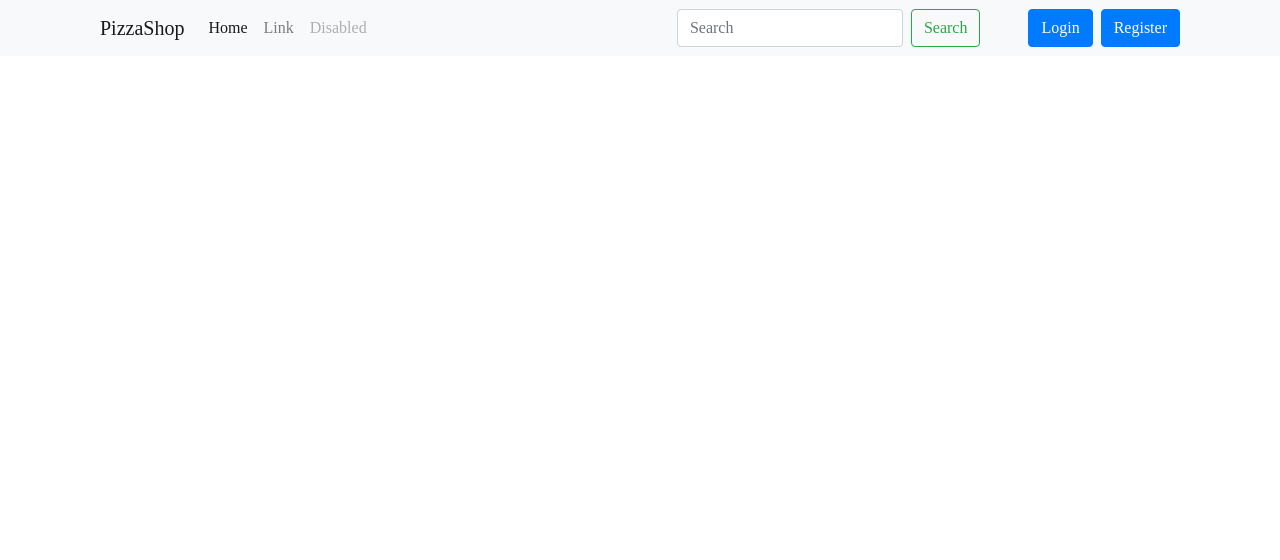
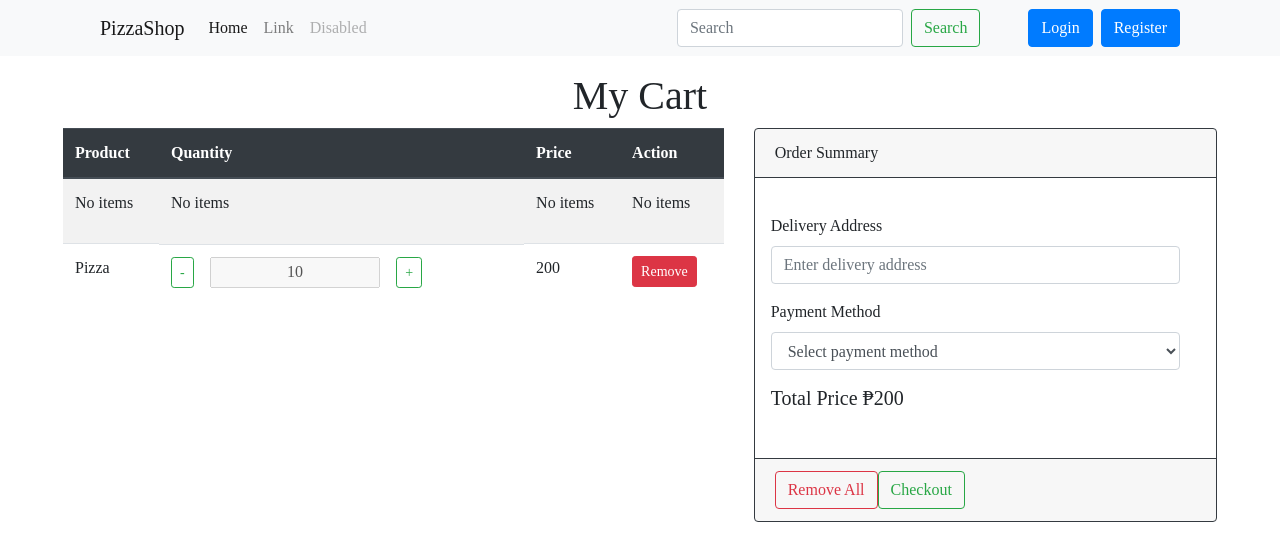
Before and after one commit to youzrah/pizza-shop, a React (Create React App) app in the folder frontend/: page /cart in a window 1280 px wide. Shown: the top 560 px of the page. Built offline with nearby package versions, Linux system fonts and the light colour scheme; a web font is replaced by a local one.

Commit message:
Cart front

```diff
--- a/frontend/src/App.js
+++ b/frontend/src/App.js
@@ -2,7 +2,8 @@ import './App.css';
 import { BrowserRouter as Router, Routes, Route } from "react-router-dom";
 import Dashboard from './Components/Admin/Dashboard';
 import ProductCreate from './Components/Admin/ProductCreate';
-import { ToastContainer } from 'react-toastify';
+import { toast, ToastContainer } from 'react-toastify';
+import { success, error } from './Components/Layout/Toast';
 import ProductsList from './Components/Admin/ProductsList';
 import ProductUpdate from './Components/Admin/ProductUpdate';
 import Home from './Components/Home';
@@ -12,8 +13,78 @@ import Login from './Components/User/Login';
 import Register from './Components/User/Register';
 import PasswordForgot from './Components/User/PasswordForgot';
 import PasswordReset from './Components/User/PasswordReset';
+import Profile from './Components/User/Profile';
+import { useState } from 'react';
+import axios from 'axios';
+import Cart from './Components/Cart/Cart';
 
 function App() {
+
+  const [state, setState] = useState({
+    cartItems: localStorage.getItem('cartItems')
+      ? JSON.parse(localStorage.getItem('cartItems'))
+      : [],
+    shippingInfo: localStorage.getItem('shippingInfo')
+      ? JSON.parse(localStorage.getItem('shippingInfo'))
+      : {},
+  })
+
+  const addItemToCart = async (id, quantity = 1) => {
+
+    try {
+      const { data } = await axios.get(`${process.env.REACT_APP_API}/api/v1/product/${id}`)
+      console.log(data)
+      const item = {
+        product: data.product._id,
+        name: data.product.name,
+        price: data.product.price,
+        image: data.product.images[0].url,
+        stock: data.product.stock,
+        quantity: quantity
+      }
+
+      const isItemExist = state.cartItems.find(i => i.product === item.product)
+      console.log(isItemExist, state)
+
+      if (isItemExist) {
+        setState({
+          ...state,
+          cartItems: state.cartItems.map(i => i.product === isItemExist.product ? item : i)
+        })
+      }
+
+      else {
+        setState({
+          ...state,
+          cartItems: [...state.cartItems, item]
+        })
+      }
+
+      success('Item Added Successfully')
+
+    } catch (err) {
+      error("Error Occured")
+    }
+
+  }
+
+  const removeItemFromCart = async (id) => {
+    setState({
+      ...state,
+      cartItems: state.cartItems.filter(i => i.product !== id)
+    })
+    localStorage.setItem('cartItems', JSON.stringify(state.cartItems))
+  }
+
+  const saveShippingInfo = async (data) => {
+    setState({
+      ...state,
+      shippingInfo: data
+    })
+    localStorage.setItem('shippingInfo', JSON.stringify(data))
+  }
+
+
   return (
     <div className="App">
       <Router>
@@ -21,11 +92,13 @@ function App() {
         <Routes>
 
           {/* User Access */}
-          <Route path="/" element={<Home />} />
+          <Route path="/" element={<Home cartItems={state.cartItems} addItemToCart={addItemToCart} />} />
           <Route path="/login" element={<Login />} />
           <Route path="/register" element={<Register />} />
           <Route path='/forgot/password' element={<PasswordForgot />} />
           <Route path='/reset/password/:token' element={<PasswordReset />} />
+          <Route path='/ako' element={<Profile />} />
+          <Route path='/cart' element={<Cart cartItems={state.cartItems} addItemToCart={addItemToCart} removeItemFromCart={removeItemFromCart} />} />
 
           {/* Admin Access */}
           <Route path="/dashboard" element={<Dashboard />} />
--- /dev/null
+++ b/frontend/src/Components/Cart/Cart.js
@@ -0,0 +1,89 @@
+import React from 'react'
+
+const Cart = ({ addItemToCart, cartItems, removeItemFromCart }) => {
+    return (
+        <div className="container-fluid">
+            <div className="row justify-content-center mt-3">
+                <h1>My Cart</h1>
+            </div>
+            <div className="row justify-content-center pl-lg-5 pr-lg-5">
+                <div className="col-lg-7">
+                    <table className="table table-striped">
+                        <thead className="thead-dark">
+                            <tr>
+                                <th scope="col">Product</th>
+                                <th scope="col">Quantity</th>
+                                <th scope="col">Price</th>
+                                <th scope="col">Action</th>
+                            </tr>
+                        </thead>
+                        <tbody>
+                            <tr>
+                                <td>
+                                    <p>No items</p>
+                                </td>
+                                <td>
+                                    <p>No items</p>
+                                </td>
+                                <td>
+                                    <p>No items</p>
+                                </td>
+                                <td>
+                                    <p>No items</p>
+                                </td>
+                            </tr>
+                            <tr>
+                                <td>Pizza</td>
+                                <td className='d-flex'>
+                                    <button data-id="{{ $key }}"
+                                        className="btn btn-outline-success btn-sm sub mr-lg-3">-</button>
+                                    <input className="quantityform-control form-inline text-center w-50" disabled
+                                        value="10" />
+                                    <button data-id="{{ $key }}"
+                                        className="btn btn-outline-success btn-sm add ml-lg-3">+</button>
+                                </td>
+                                <td className="item-price">200</td>
+                                <td>
+                                    <a href="#!" className="btn btn-danger btn-sm">Remove</a>
+                                </td>
+                            </tr>
+                        </tbody>
+                    </table>
+                </div>
+                <div className="col-lg-5">
+                    <form id="checkoutForm" method="POST">
+                        <div className="checkout-card card border-dark mb-3 w-100">
+                            <div className="card-header bg-body-secondary border-dark">Order Summary</div>
+                            <div className="card-body m-3">
+                                <div className="form-group form-cart">
+                                    <label htmlFor="address">Delivery Address </label> <i className="bi bi-info-circle"
+                                        data-toggle="tooltip" data-placement="top"
+                                        title="If you leave this blank, we deliver it to your home address"></i>
+                                    <input type="text" className="form-control" id="address"
+                                        placeholder="Enter delivery address" name="address" />
+                                </div>
+                                <div className="form-group form-cart">
+                                    <label htmlFor="address">Payment Method</label>
+                                    <select className="form-control" id="payment" name="payment_id">
+                                        <option value="">Select payment method</option>
+                                    </select>
+                                </div>
+
+                                <h5 className="card-title"><span>Total Price </span><span
+                                    id="total-price">&#8369;200</span></h5>
+                            </div>
+                            <div className="card-footer bg-body-secondary border-dark">
+                                <a href="#!" className="btn btn-outline-danger">Remove
+                                    All</a>
+                                <button type="submit" id="checkout"
+                                    className="btn btn-outline-success">Checkout</button>
+                            </div>
+                        </div>
+                    </form>
+                </div>
+            </div >
+        </div >
+    )
+}
+
+export default Cart
--- a/frontend/src/Components/Home.js
+++ b/frontend/src/Components/Home.js
@@ -3,7 +3,7 @@ import axios from 'axios'
 import { Loading } from './Layout/Loading'
 import { success, error } from './Layout/Toast'
 
-const Home = () => {
+const Home = ({ addItemToCart, cartItems }) => {
     const [products, setProducts] = useState([])
     const [loading, setLoading] = useState(true)
 
@@ -32,6 +32,13 @@ const Home = () => {
         getProducts()
     }, []);
 
+    const addToCart = (e) => {
+        const productId = e.target.getAttribute("data-product-id");
+        addItemToCart(productId)
+    }
+
+    localStorage.setItem('cartItems', JSON.stringify(cartItems))
+
     return (
         <div className="container-fluid">
             <div className="row justify-content-center mt-3">
@@ -49,8 +56,8 @@ const Home = () => {
                                 <p className="card-text">{product.description}</p>
                             </div>
                             <div className="card-footer" style={{ display: "flex", justifyContent: "space-between" }}>
-                                <a href="{{ route('add.cart', $product->id) }}" className="btn btn-outline-success">Add to Cart</a>
-                                <a href="{{ route('product.details', $product->id) }}" className="btn btn-outline-dark">Quick View</a>
+                                <button onClick={addToCart} className="btn btn-outline-success" data-product-id={product._id}>Add to Cart</button>
+                                <button className="btn btn-outline-dark">Quick View</button>
                             </div>
                         </div>
                     )
--- /dev/null
+++ b/frontend/src/Components/User/Profile.js
@@ -0,0 +1,34 @@
+import React from 'react'
+
+const Profile = () => {
+    return (
+        <div className="container-fluid">
+            <div className="row justify-content-center mt-3">
+                <h1>My Profile</h1>
+            </div>
+            <div className="row justify-content-center ">
+                <div className="card col-lg-4 col-md-6 col-sm-7 m-2" >
+                    <img className="card-img-top mt-2 w-100" style={{ objectFit: "cover" }} src="/logo192.png" alt="Card image cap" />
+                    <div className="card-body">
+                        <form>
+                            <div className="form-inline">
+                                <label htmlFor="name" className=' mr-2'>Name</label>
+                                <input type="text" className="form-control w-100" id="name" placeholder="Enter name" />
+                            </div>
+                            <div className="form-inline">
+                                <label htmlFor="email" className=' mr-2'>Email</label>
+                                <input type="text" className="form-control w-100" id="email" placeholder="Enter email" />
+                            </div>
+                        </form>
+                    </div>
+                    <div className="card-footer" style={{ display: "flex", justifyContent: "space-between" }}>
+                        <a href="{{ route('add.cart', $product->id) }}" className="btn btn-outline-success">Update Profile</a>
+                        <a href="{{ route('product.details', $product->id) }}" className="btn btn-outline-danger">Update Password</a>
+                    </div>
+                </div>
+            </div>
+        </div >
+    )
+}
+
+export default Profile
```
Also changed, not shown: frontend/src/Components/Cart/cartServices.js (added, +12 -0 lines).
